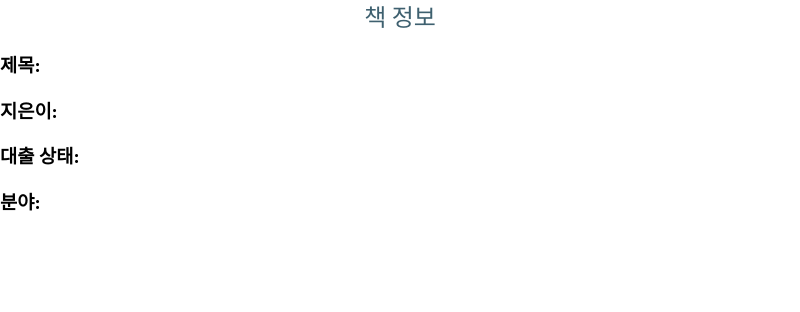
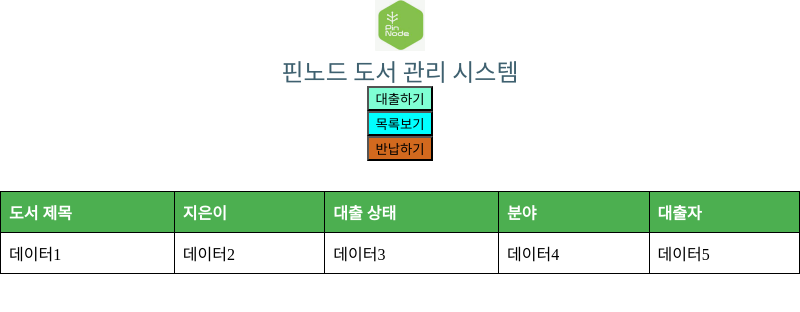
Before and after one commit to ChonkySeeal/electronnfc, an Electron app: page index.html in a window 800 px wide. Drawn offline with nearby package versions, Linux system fonts and the light colour scheme; no server answers.

Commit message:
핀노드 도서 관리 시스템 레이아웃 수정

```diff
--- a/index.css
+++ b/index.css
@@ -1,13 +1,66 @@
+#borrow{
+  background-color: aquamarine;
+}
 
+#cancle{
+    background-color: aqua;
+}
+
+#return{
+    background-color: chocolate;
+}
+
+.info {
+    margin-bottom: 20px;
+}
 
 .btnDiv {
-    display: none;
+    display: inline;
+    margin:auto;
+    text-align: center;
+}
+
+.btnDiv button {
+    margin: 0 5px;
+    margin:auto;
+    display:block;
 }
 
 .scanInfo {
     display: none;
 }
 
-#borrower {
-    display: none;
+#img{
+    text-align:center;
 }
+
+ /* 테이블 스타일 */
+ table {
+    margin-top: 30px;
+    border-collapse: collapse; /* 테이블 셀 경계를 병합 */
+    width: 100%; /* 테이블 폭을 100%로 설정 */
+}
+
+/* 테이블 셀 스타일 */
+th, td {
+    padding: 5px;
+    border: 1px solid black; /* 테이블 셀 경계 스타일 설정 */
+    padding: 8px; /* 셀 안의 여백 설정 */
+    text-align: left; /* 텍스트 정렬 */
+}
+
+/* 짝수 행 배경색 설정 */
+tr:nth-child(even) {
+    background-color: #f2f2f2;
+}
+
+/* 마우스 호버 효과 */
+tr:hover {
+    background-color: #ddd;
+}
+
+/* 테이블 헤더 스타일 */
+th {
+    background-color: #4CAF50; /* 배경색 설정 */
+    color: white; /* 텍스트 색상 설정 */
+}
--- a/index.html
+++ b/index.html
@@ -7,33 +7,53 @@
     <link rel="stylesheet" type="text/css" href="wave.css">
     <link rel="stylesheet"
           href="https://cdnjs.cloudflare.com/ajax/libs/animate.css/4.1.1/animate.min.css" />
-    <title>Hello World!</title>
+    <title></title>
+    <style>
+
+    </style>
 </head>
 
 <body>
     <div>
+        <div id="img">
+            <img src="./logo.png" id="img" text-align="center"  alt="logo">
+        </div>
+
         <div class="info">
-            <h2>책 정보</h2>
-            <h3 id="name">제목: </h3>
-            <h3 id="author" >지은이: </h3>
-            <h3 id="status" >대출 상태: </h3>
-            <h3 id="category">분야: </h3>
-            <h3 id="borrower">대출자: </h3>
+            <div>
+                <h2>핀노드 도서 관리 시스템</h2>
+            </div>
+            <div class="btnDiv">
+                <button id="borrow">대출하기</button>
+                <button id="cancle">목록보기</button>
+                <button id="return">반납하기</button>
+            </div>
 
+            <table id="myTable">
+                <thead>
+                  <tr>
+                    <th>도서 제목</th>
+                    <th>지은이</th>
+                    <th>대출 상태</th>
+                    <th>분야</th>
+                    <th>대출자</th>
+                  </tr>
+                </thead>
+                <tbody>
+                  <tr>
+                    <td id="name">데이터1</td>
+                    <td id="author">데이터2</td>
+                    <td id="status">데이터3</td>
+                    <td id="category">데이터4</td>
+                    <td id="borrower">데이터5</td>
+                  </tr>
+                </tbody>
+              </table>
         </div>
-        <div class="btnDiv">
-            <button id="borrow">대출</button>
-            <button id="cancle">취소</button>
-        </div>
+
         <div class="scanInfo">
             <h3>아이디를 스캔해 주세요</h3>
         </div>
-
-
-
-
-
-
 
 
     </div>
@@ -42,5 +62,8 @@
     <!-- You can also require other files to run in this process -->
     <script src="./renderer.js" type="text/javascript"  charset="utf-8"></script>
 </body>
+<script>
 
+
+</script>
 </html>
```
Also changed, not shown: logo.png (added).
